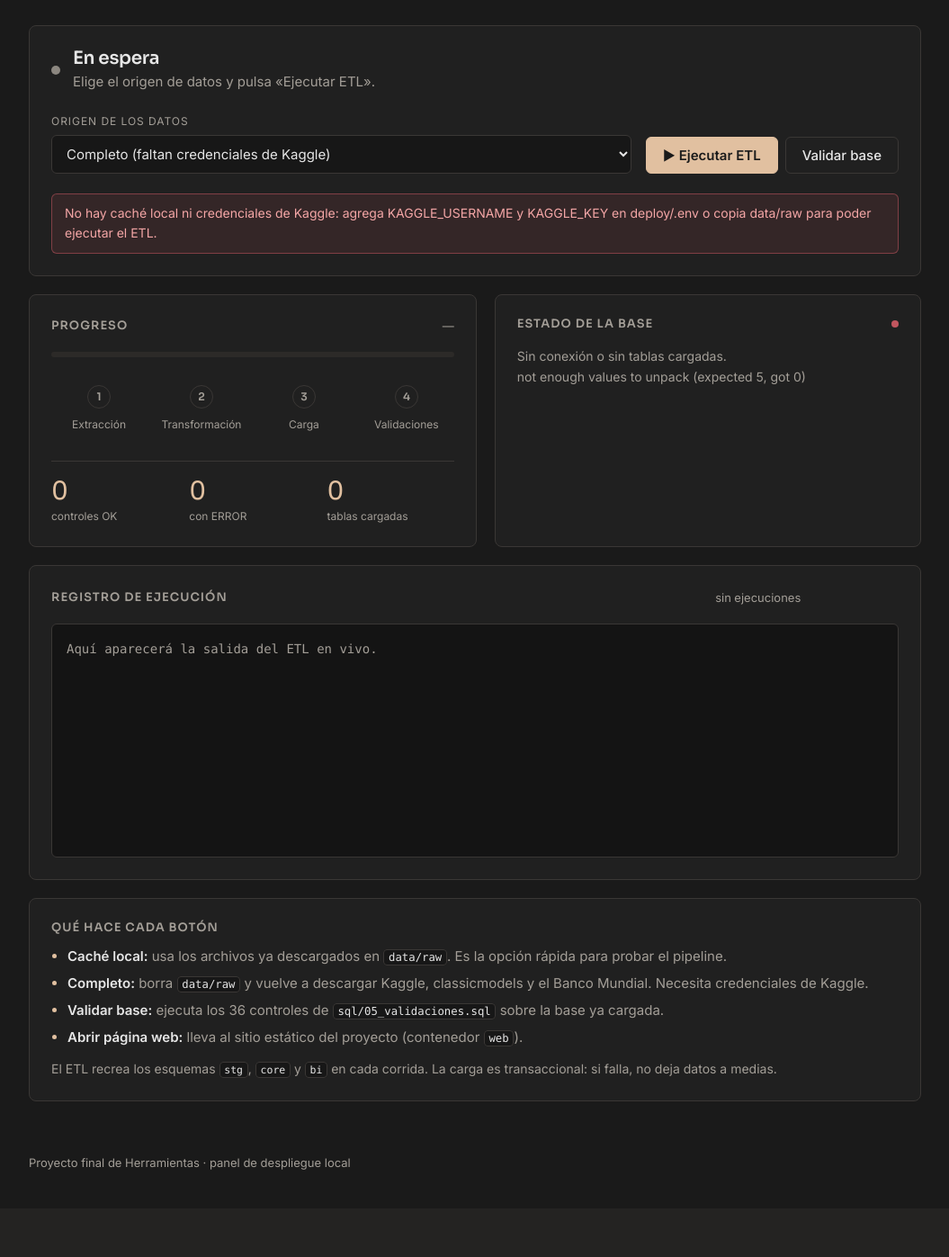
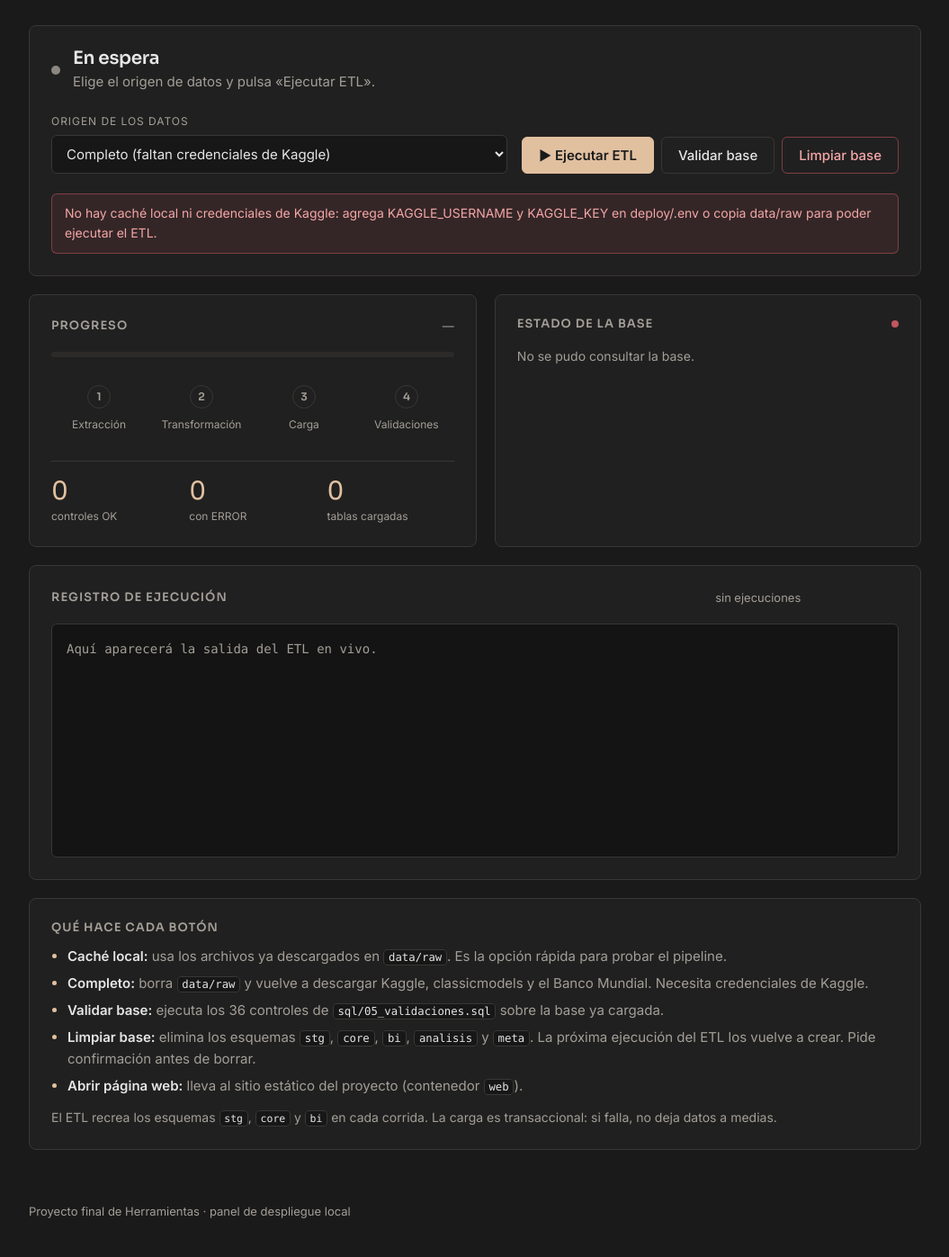
Before and after one commit to NicolMunoz012/proyecto_retail, a FastAPI app: page / in a window 1280 px wide. Shown: the part 102-1499 px from the top of the page at 90% size, without its empty margins (112-1167 px from the left). Before the commit the page ends 1402 px from the top, so only its background shows below. Run offline with FastAPI, Linux system fonts and the light colour scheme; data that the repository does not hold is empty; some libraries are stand-ins or nearby versions.

Commit message:
feat(deploy): boton para limpiar la base de datos

```diff
--- a/deploy/panel/app.py
+++ b/deploy/panel/app.py
@@ -29,6 +29,7 @@ ENV_FILE = BASE_DIR / "config" / ".env"
 LOG_DIR = BASE_DIR / "data" / "logs"
 RUNNER = PANEL_DIR / "runner_etl.py"
 PBX_FILE = BASE_DIR / "powerbi" / "proyecto_herramientas_v2.pbix"
+LIMPIAR_SQL = PANEL_DIR / "limpiar.sql"
 WEB_URL = os.environ.get("WEB_URL", "http://localhost:8080").rstrip("/")
 
 PG_KEYS = ("PG_HOST", "PG_PORT", "PG_DB", "PG_USER", "PG_PASSWORD")
@@ -137,6 +138,10 @@ class Peticion(BaseModel):
     modo: str = "cache"
 
 
+class Limpieza(BaseModel):
+    confirmar: str = ""
+
+
 def _leer_proceso(proceso: subprocess.Popen, ruta_log: Path, job_id: str) -> None:
     global PROCESO
     try:
@@ -236,6 +241,8 @@ def estado_base():
                 "utilidad": float(utilidad) if utilidad is not None else None,
                 "ultima_extraccion": ultima.isoformat() if ultima else None,
             }
+    except psycopg.errors.UndefinedTable:
+        return {"ok": False, "vacia": True, "error": None}
     except Exception as error:  # noqa: BLE001
         return {"ok": False, "error": str(error)}
 
@@ -333,6 +340,31 @@ def cancelar():
     return {"ok": True, "mensaje": "Cancelación solicitada."}
 
 
+@app.post("/api/limpiar")
+def limpiar(peticion: Limpieza):
+    """Elimina los esquemas del ETL. Requiere confirmar escribiendo LIMPIAR."""
+    if peticion.confirmar.strip().upper() != "LIMPIAR":
+        raise HTTPException(400, 'Escribe "LIMPIAR" para confirmar la limpieza.')
+
+    with LOCK:
+        if PROCESO is not None and PROCESO.poll() is None:
+            raise HTTPException(409, "Hay un ETL en ejecución. Espera a que termine o cancélalo.")
+
+    if not LIMPIAR_SQL.exists():
+        raise HTTPException(500, "No se encontró deploy/panel/limpiar.sql.")
+
+    try:
+        with conexion() as con, con.cursor() as cur:
+            cur.execute(LIMPIAR_SQL.read_text(encoding="utf-8"))
+    except Exception as error:  # noqa: BLE001
+        raise HTTPException(500, f"No se pudo limpiar la base: {error}") from error
+
+    return {
+        "ok": True,
+        "mensaje": "Base limpiada: se eliminaron los esquemas bi, core, stg, analisis y meta.",
+    }
+
+
 @app.get("/api/estado")
 def estado(desde: int = 0):
     with LOCK:
--- a/deploy/panel/static/app.js
+++ b/deploy/panel/static/app.js
@@ -1,7 +1,12 @@
 const $ = (id) => document.getElementById(id);
 const consola = $("log");
 const barra = $("barra");
-const botones = { ejecutar: $("btn-ejecutar"), validar: $("btn-validar"), cancelar: $("btn-cancelar") };
+const botones = {
+  ejecutar: $("btn-ejecutar"),
+  validar: $("btn-validar"),
+  limpiar: $("btn-limpiar"),
+  cancelar: $("btn-cancelar"),
+};
 const modo = $("modo");
 
 let desde = 0;
@@ -113,6 +118,7 @@ function pintarEstado(estado) {
     enEjecucion = corriendo;
     botones.ejecutar.disabled = corriendo;
     botones.validar.disabled = corriendo;
+    botones.limpiar.disabled = corriendo;
     botones.cancelar.hidden = !corriendo;
     modo.disabled = corriendo;
   }
@@ -142,15 +148,20 @@ function fila(nombre, valor) {
   return `<div class="fila-dato"><span>${nombre}</span><strong>${valor}</strong></div>`;
 }
 
-async function cargarBase() {
+async function consultarBase() {
   const contenedor = $("base-datos");
   try {
     const respuesta = await fetch("/api/base", { cache: "no-store" });
     const datos = await respuesta.json();
     const punto = $("base-punto");
     if (!datos.ok) {
-      punto.className = "punto mini error";
-      contenedor.innerHTML = `<p class="tenue">Sin conexión o sin tablas cargadas.</p><p class="tenue">${datos.error || ""}</p>`;
+      if (datos.vacia) {
+        punto.className = "punto mini inactivo";
+        contenedor.innerHTML = '<p class="tenue">La base está vacía. Ejecuta el ETL para cargarla.</p>';
+      } else {
+        punto.className = "punto mini error";
+        contenedor.innerHTML = `<p class="tenue">Sin conexión o sin tablas cargadas.</p><p class="tenue">${datos.error || ""}</p>`;
+      }
       return;
     }
     punto.className = "punto mini completado";
@@ -171,9 +182,12 @@ async function cargarBase() {
   } catch (error) {
     $("base-punto").className = "punto mini error";
     contenedor.innerHTML = '<p class="tenue">No se pudo consultar la base.</p>';
-  } finally {
-    setTimeout(cargarBase, 6000);
   }
+}
+
+async function cargarBase() {
+  await consultarBase();
+  setTimeout(cargarBase, 6000);
 }
 
 function mostrarAviso(texto, esError = false) {
@@ -253,6 +267,60 @@ async function lanzar(nombreModo) {
 
 botones.ejecutar.addEventListener("click", () => lanzar(modo.value));
 botones.validar.addEventListener("click", () => lanzar("validar"));
+const modalLimpiar = $("modal-limpiar");
+const entradaLimpiar = $("confirmar-limpiar");
+const botonConfirmarLimpiar = $("confirmar-limpiar-btn");
+
+function abrirModalLimpiar() {
+  entradaLimpiar.value = "";
+  botonConfirmarLimpiar.disabled = true;
+  modalLimpiar.showModal();
+  entradaLimpiar.focus();
+}
+
+async function limpiarBase(texto) {
+  botones.limpiar.disabled = true;
+  try {
+    const respuesta = await fetch("/api/limpiar", {
+      method: "POST",
+      headers: { "Content-Type": "application/json" },
+      body: JSON.stringify({ confirmar: texto }),
+    });
+    const datos = await respuesta.json().catch(() => ({}));
+    if (!respuesta.ok) {
+      mostrarAviso(datos.detail || "No se pudo limpiar la base.", true);
+      return;
+    }
+    mostrarAviso(datos.mensaje || "Base limpiada.", false);
+    await consultarBase();
+  } catch (error) {
+    console.error(error);
+    mostrarAviso("No se pudo contactar con el panel.", true);
+  } finally {
+    botones.limpiar.disabled = false;
+  }
+}
+
+entradaLimpiar.addEventListener("input", () => {
+  botonConfirmarLimpiar.disabled = entradaLimpiar.value.trim().toUpperCase() !== "LIMPIAR";
+});
+
+entradaLimpiar.addEventListener("keydown", (evento) => {
+  if (evento.key === "Enter" && !botonConfirmarLimpiar.disabled) {
+    evento.preventDefault();
+    botonConfirmarLimpiar.click();
+  }
+});
+
+$("cancelar-limpiar").addEventListener("click", () => modalLimpiar.close());
+
+botonConfirmarLimpiar.addEventListener("click", () => {
+  const texto = entradaLimpiar.value.trim();
+  modalLimpiar.close();
+  limpiarBase(texto);
+});
+
+botones.limpiar.addEventListener("click", abrirModalLimpiar);
 botones.cancelar.addEventListener("click", async () => {
   botones.cancelar.disabled = true;
   try {
--- a/deploy/panel/templates/index.html
+++ b/deploy/panel/templates/index.html
@@ -4,7 +4,7 @@
   <meta charset="utf-8">
   <meta name="viewport" content="width=device-width, initial-scale=1">
   <title>Panel ETL · Retail</title>
-  <link rel="stylesheet" href="/static/estilos.css?v=2">
+  <link rel="stylesheet" href="/static/estilos.css?v=3">
 </head>
 <body>
   <header class="cabecera">
@@ -52,6 +52,7 @@
         <div class="botones">
           <button id="btn-ejecutar" class="btn btn-primario">▶ Ejecutar ETL</button>
           <button id="btn-validar" class="btn btn-secundario">Validar base</button>
+          <button id="btn-limpiar" class="btn btn-peligro">Limpiar base</button>
           <button id="btn-cancelar" class="btn btn-peligro" hidden>Cancelar</button>
         </div>
       </div>
@@ -107,6 +108,7 @@
         <li><strong>Caché local:</strong> usa los archivos ya descargados en <code>data/raw</code>. Es la opción rápida para probar el pipeline.</li>
         <li><strong>Completo:</strong> borra <code>data/raw</code> y vuelve a descargar Kaggle, classicmodels y el Banco Mundial. Necesita credenciales de Kaggle.</li>
         <li><strong>Validar base:</strong> ejecuta los 36 controles de <code>sql/05_validaciones.sql</code> sobre la base ya cargada.</li>
+        <li><strong>Limpiar base:</strong> elimina los esquemas <code>stg</code>, <code>core</code>, <code>bi</code>, <code>analisis</code> y <code>meta</code>. La próxima ejecución del ETL los vuelve a crear. Pide confirmación antes de borrar.</li>
         <li><strong>Abrir página web:</strong> lleva al sitio estático del proyecto (contenedor <code>web</code>).</li>
       </ul>
       <p class="tenue">El ETL recrea los esquemas <code>stg</code>, <code>core</code> y <code>bi</code> en cada corrida. La carga es transaccional: si falla, no deja datos a medias.</p>
@@ -118,6 +120,23 @@
     <span id="version-base"></span>
   </footer>
 
-  <script src="/static/app.js?v=2"></script>
+  <dialog id="modal-limpiar" class="modal">
+    <h3>Limpiar la base de datos</h3>
+    <p>
+      Se eliminarán los esquemas <code>stg</code>, <code>core</code>, <code>bi</code>,
+      <code>analisis</code> y <code>meta</code>. La próxima ejecución del ETL los vuelve a crear.
+    </p>
+    <p class="tenue">La página web seguirá mostrando las cifras anteriores hasta que vuelvas a cargar la base.</p>
+    <div class="modal-campo">
+      <label for="confirmar-limpiar">Escribe <strong>LIMPIAR</strong> para confirmar</label>
+      <input id="confirmar-limpiar" autocomplete="off" spellcheck="false" placeholder="LIMPIAR">
+    </div>
+    <div class="modal-acciones">
+      <button type="button" id="cancelar-limpiar" class="btn btn-secundario">Cancelar</button>
+      <button type="button" id="confirmar-limpiar-btn" class="btn btn-peligro" disabled>Limpiar base</button>
+    </div>
+  </dialog>
+
+  <script src="/static/app.js?v=3"></script>
 </body>
 </html>
```
Also changed, not shown: deploy/panel/limpiar.sql (added, +7 -0 lines), deploy/panel/static/estilos.css (+35 -0 lines), deploy/README.md.
